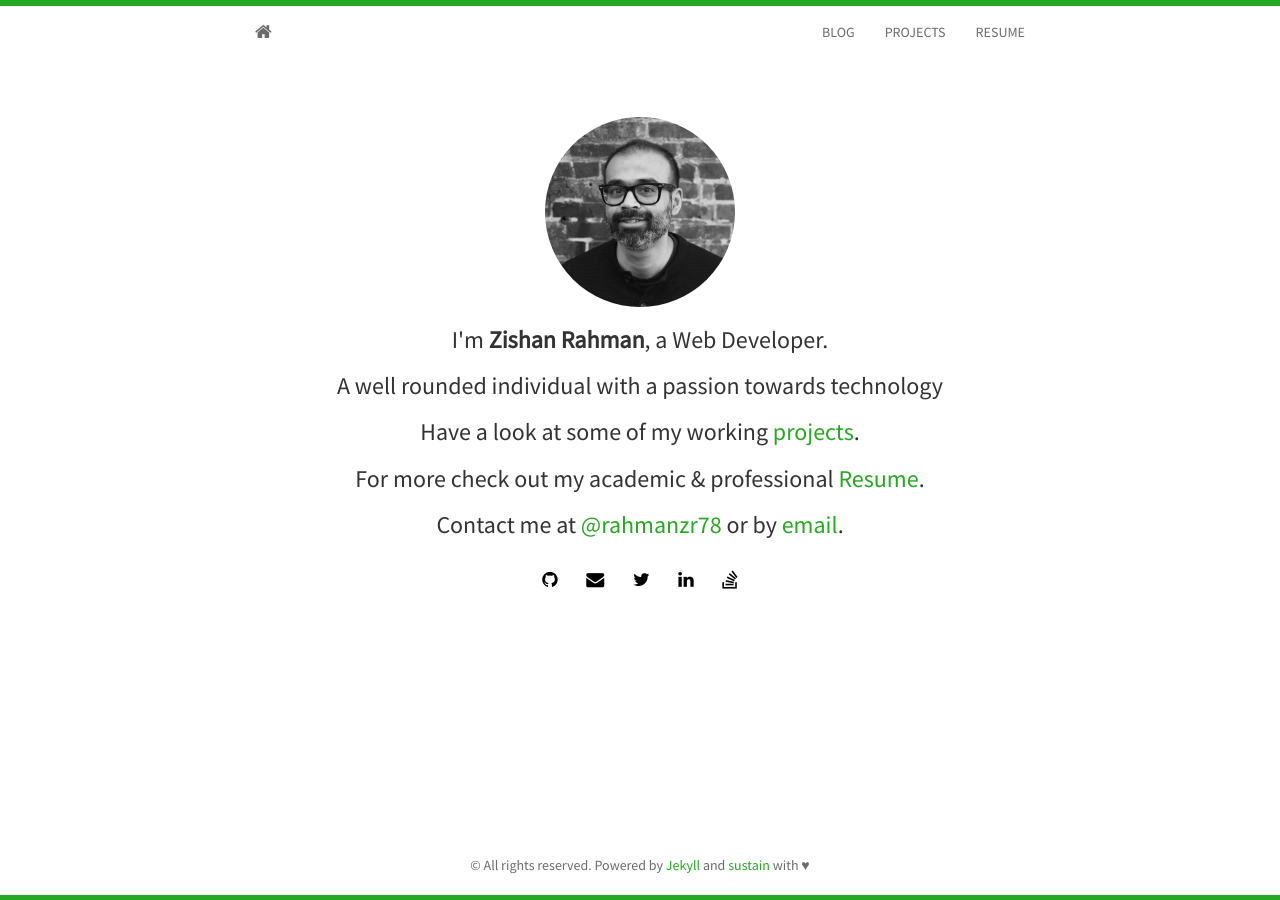
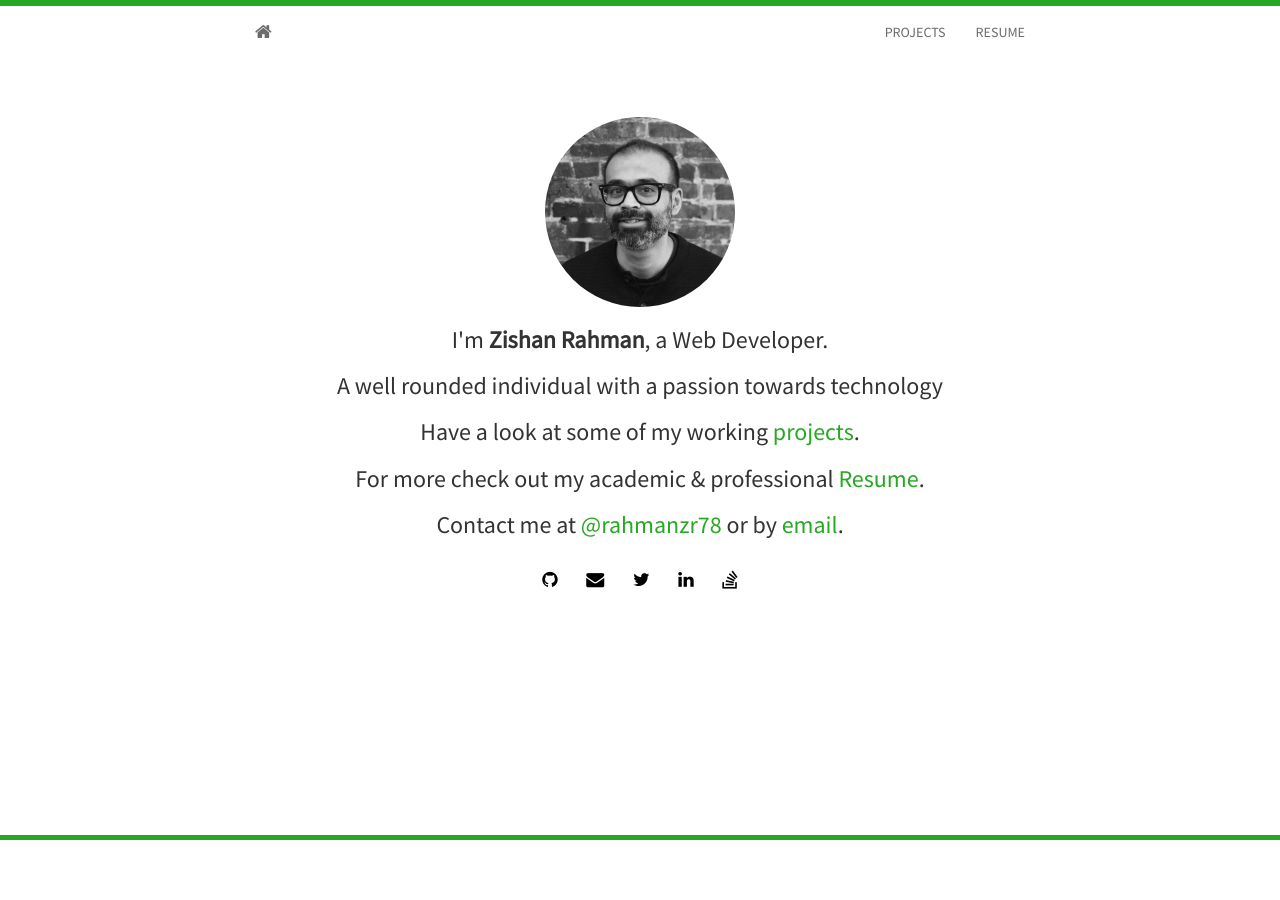
Before and after one commit to windsorbrown/windsorbrown.github.io, a Jekyll site: the page built from index.html, in a window 1280 px wide. Built offline with Jekyll 4.4.1, drawn with Linux system fonts in a browser that asks for light colours; nearby versions of some CDN libraries; Markdown is read by kramdown in place of the engine named in the settings; the list of posts is cut into pages by our own code.

Commit message:
Site Deploy

```diff
--- a/_config.yml
+++ b/_config.yml
@@ -21,7 +21,7 @@ email: rahmanzr@gmail.com
 github: windsorbrown # username
 twitter: rahmanzr78
 linkedin: zishanrahman
-stackoverflow: windsorbrown  #e.g: users/2735833/proton1h1
+stackoverflow: users/6175432/windsorbrown  #e.g: users/2735833/proton1h1
 #Comment out if you don't want disqus
 #disqus: username
 google_analytics: UA-77403043-1
--- a/_includes/footer.html
+++ b/_includes/footer.html
@@ -1,8 +1,8 @@
 <footer>
     <div id="footer">
         <div class="container">
-            <p class="text-muted">© All rights reserved. Powered by <a href="http://jekyllrb.com/">Jekyll</a> and
-            <a href="http://www.github.com/biomadeira/sustain">sustain</a> with ♥</p>
+         <!--    <p class="text-muted">© All rights reserved. Powered by <a href="http://jekyllrb.com/">Jekyll</a> and
+            <a href="http://www.github.com/biomadeira/sustain">sustain</a> with ♥</p> -->
         </div>
     </div>
 </footer>
--- a/_includes/header.html
+++ b/_includes/header.html
@@ -5,7 +5,7 @@
     </div>
     <div id="navbar">
       <ul class="nav navbar-nav navbar-right">
-        <li><a href="{{ site.baseurl }}blog.html">BLOG</a></li>
+       <!--  <li><a href="{{ site.baseurl }}blog.html">BLOG</a></li> -->
         <li><a href="{{ site.baseurl }}projects.html">PROJECTS</a></li>
         <li><a href="http://biomadeira.github.io/vitae">RESUME</a></li>
       </ul>
--- a/_layouts/atom.xml
+++ b/_layouts/atom.xml
@@ -17,6 +17,6 @@
     <name>{{ site.author }}</name>
     <email>{{ site.email }}</email>
   </author>
- <!--  <rights type="text">Copyright © {{ site.time | date: "%Y" }} {{ site.author }}. All rights reserved.</rights> -->
+  <rights type="text">Copyright © {{ site.time | date: "%Y" }} {{ site.author }}. All rights reserved.</rights>
   {{ content }}
 </feed>
```
